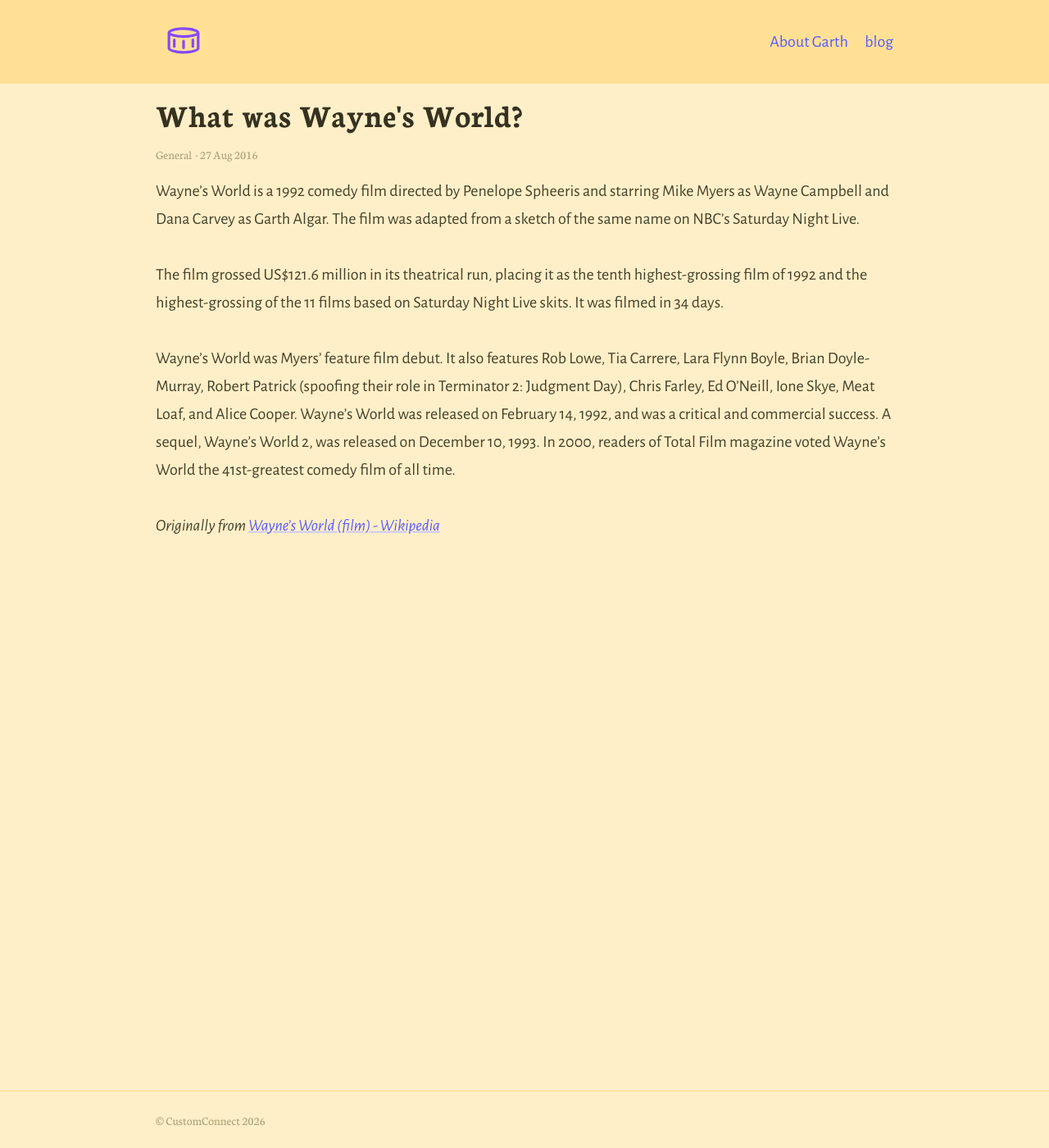
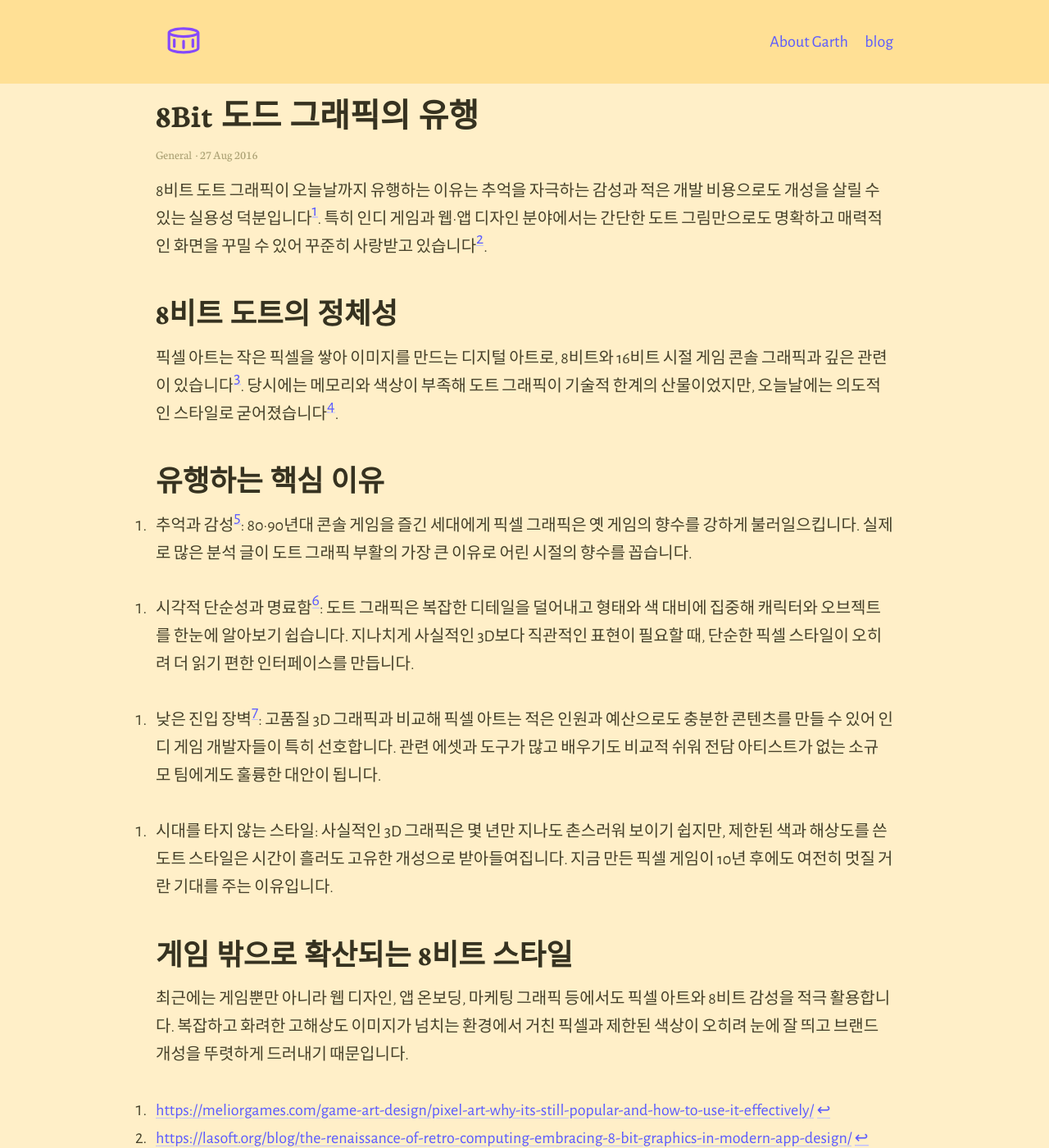
Before and after one commit to changhee12/changhee12.github.io, a Jekyll site: the page built from _posts/2016-08-27-example-post-one.md, in a window 1280 px wide and 1400 px high. Shown: the whole window at 82% size. Built offline with Jekyll 4.4.1, drawn with Linux system fonts in a browser that asks for light colours; our own code applies the rules of GitHub Pages for plain Markdown files; some of the changed text lies outside the part shown.

Commit message:
Update 2016-08-27-example-post-one.md

```diff
--- a/_posts/2016-08-27-example-post-one.md
+++ b/_posts/2016-08-27-example-post-one.md
@@ -1,14 +1,36 @@
 ---
-title: What was Wayne's World?
+title: 8Bit 도드 그래픽의 유행
 category: General
 ---
 
-Wayne's World is a 1992 comedy film directed by Penelope Spheeris and starring Mike Myers as Wayne Campbell and Dana Carvey as Garth Algar. The film was adapted from a sketch of the same name on NBC's Saturday Night Live.
+8비트 도트 그래픽이 오늘날까지 유행하는 이유는 추억을 자극하는 감성과 적은 개발 비용으로도 개성을 살릴 수 있는 실용성 덕분입니다[^1]. 특히 인디 게임과 웹·앱 디자인 분야에서는 간단한 도트 그림만으로도 명확하고 매력적인 화면을 꾸밀 수 있어 꾸준히 사랑받고 있습니다[^2].
 
-<!-- more -->
+[^1]: [https://meliorgames.com/game-art-design/pixel-art-why-its-still-popular-and-how-to-use-it-effectively/](https://meliorgames.com/game-art-design/pixel-art-why-its-still-popular-and-how-to-use-it-effectively/)
+[^2]: [https://lasoft.org/blog/the-renaissance-of-retro-computing-embracing-8-bit-graphics-in-modern-app-design/](https://lasoft.org/blog/the-renaissance-of-retro-computing-embracing-8-bit-graphics-in-modern-app-design/)
 
-The film grossed US$121.6 million in its theatrical run, placing it as the tenth highest-grossing film of 1992 and the highest-grossing of the 11 films based on Saturday Night Live skits. It was filmed in 34 days.
+## 8비트 도트의 정체성
 
-Wayne's World was Myers' feature film debut. It also features Rob Lowe, Tia Carrere, Lara Flynn Boyle, Brian Doyle-Murray, Robert Patrick (spoofing their role in Terminator 2: Judgment Day), Chris Farley, Ed O'Neill, Ione Skye, Meat Loaf, and Alice Cooper. Wayne's World was released on February 14, 1992, and was a critical and commercial success. A sequel, Wayne's World 2, was released on December 10, 1993. In 2000, readers of Total Film magazine voted Wayne's World the 41st-greatest comedy film of all time.
+픽셀 아트는 작은 픽셀을 쌓아 이미지를 만드는 디지털 아트로, 8비트와 16비트 시절 게임 콘솔 그래픽과 깊은 관련이 있습니다[^3]. 당시에는 메모리와 색상이 부족해 도트 그래픽이 기술적 한계의 산물이었지만, 오늘날에는 의도적인 스타일로 굳어졌습니다[^4].
 
-_Originally from [Wayne's World (film) - Wikipedia](https://en.wikipedia.org/wiki/Wayne%27s_World_(film))_
+[^3]: [https://en.wikipedia.org/wiki/Pixel_art](https://en.wikipedia.org/wiki/Pixel_art)
+[^4]: [https://blog.artsper.com/en/a-closer-look/art-movements-en/pixel-art/](https://blog.artsper.com/en/a-closer-look/art-movements-en/pixel-art/)
+
+## 유행하는 핵심 이유
+
+1. 추억과 감성[^5]: 80·90년대 콘솔 게임을 즐긴 세대에게 픽셀 그래픽은 옛 게임의 향수를 강하게 불러일으킵니다. 실제로 많은 분석 글이 도트 그래픽 부활의 가장 큰 이유로 어린 시절의 향수를 꼽습니다.
+
+ [^5]: [https://rocketbrush.com/blog/pixel-art-games-popular](https://rocketbrush.com/blog/pixel-art-games-popular)
+
+2. 시각적 단순성과 명료함[^6]: 도트 그래픽은 복잡한 디테일을 덜어내고 형태와 색 대비에 집중해 캐릭터와 오브젝트를 한눈에 알아보기 쉽습니다. 지나치게 사실적인 3D보다 직관적인 표현이 필요할 때, 단순한 픽셀 스타일이 오히려 더 읽기 편한 인터페이스를 만듭니다.
+
+[^6]: [https://www.gfx-art.org/retro-design-trends-making-a-comeback-in-graphic-design-8-styles-to-watch/](https://www.gfx-art.org/retro-design-trends-making-a-comeback-in-graphic-design-8-styles-to-watch/)
+
+3. 낮은 진입 장벽[^7]: 고품질 3D 그래픽과 비교해 픽셀 아트는 적은 인원과 예산으로도 충분한 콘텐츠를 만들 수 있어 인디 게임 개발자들이 특히 선호합니다. 관련 에셋과 도구가 많고 배우기도 비교적 쉬워 전담 아티스트가 없는 소규모 팀에게도 훌륭한 대안이 됩니다.
+
+[^7]: [https://steamcommunity.com/discussions/forum/12/3124928124062678972/?l=brazilian](https://steamcommunity.com/discussions/forum/12/3124928124062678972/?l=brazilian)
+
+4. 시대를 타지 않는 스타일: 사실적인 3D 그래픽은 몇 년만 지나도 촌스러워 보이기 쉽지만, 제한된 색과 해상도를 쓴 도트 스타일은 시간이 흘러도 고유한 개성으로 받아들여집니다. 지금 만든 픽셀 게임이 10년 후에도 여전히 멋질 거란 기대를 주는 이유입니다.
+
+## 게임 밖으로 확산되는 8비트 스타일
+
+최근에는 게임뿐만 아니라 웹 디자인, 앱 온보딩, 마케팅 그래픽 등에서도 픽셀 아트와 8비트 감성을 적극 활용합니다. 복잡하고 화려한 고해상도 이미지가 넘치는 환경에서 거친 픽셀과 제한된 색상이 오히려 눈에 잘 띄고 브랜드 개성을 뚜렷하게 드러내기 때문입니다.
```
